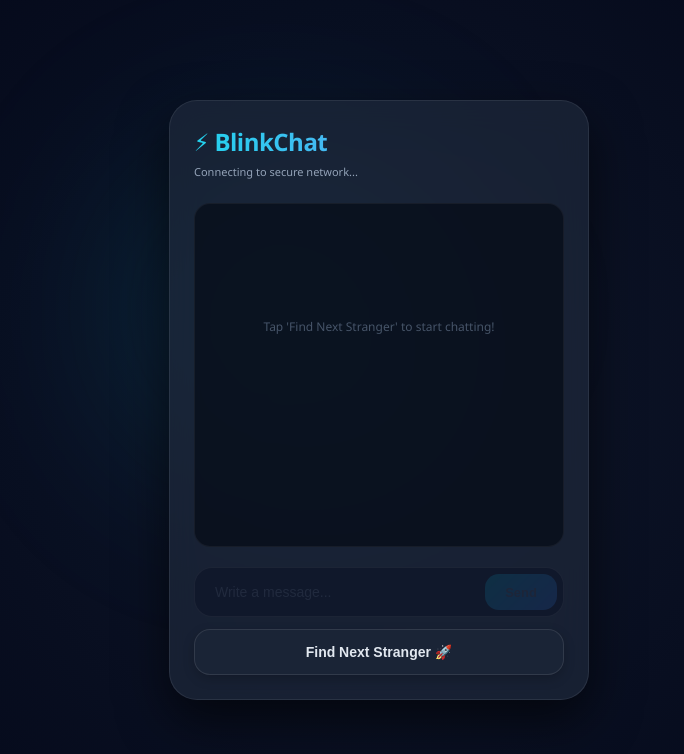
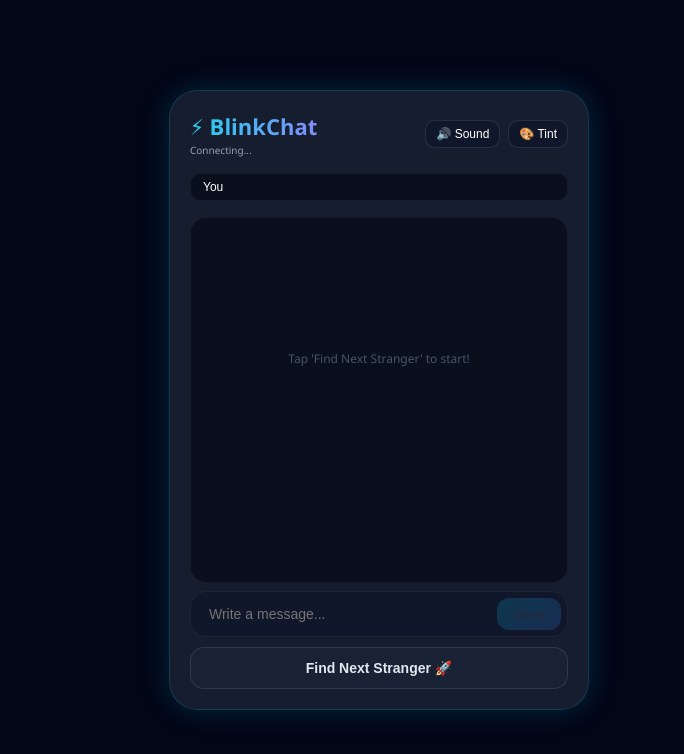
Before and after one commit to INDIA-FRIENDS-FREE/india-friends-chat-live, a website: page index.html in a window 1280 px wide. Shown: the whole page, without its empty margins (261-945 px from the left). Drawn offline with nearby package versions, Linux system fonts and the light colour scheme; no server answers.

Commit message:
Add files via upload

```diff
--- a/index.html
+++ b/index.html
@@ -3,13 +3,12 @@
 <head>
     <meta charset="UTF-8">
     <meta name="viewport" content="width=device-width, initial-scale=1.0">
-    <title>⚡ BlinkChat Premium</title>
+    <title>⚡ BlinkChat Mega Pro</title>
     <script src="/socket.io/socket.io.js"></script>
     <style>
-        /* प्रीमियम नियन डार्क थीम का जादू */
         body {
             font-family: 'Segoe UI', Tahoma, Geneva, Verdana, sans-serif;
-            background: radial-gradient(circle at center, #0f172a 0%, #020617 100%);
+            background: #020617;
             color: #f8fafc;
             margin: 0;
             padding: 20px;
@@ -18,89 +17,106 @@
             justify-content: center;
             min-height: 100vh;
             box-sizing: border-box;
-            overflow: hidden;
+            transition: all 0.4s ease;
         }
 
-        /* पीछे चमकने वाले नियन गोले (Background Glow) */
-        body::before {
-            content: "";
-            position: absolute;
-            width: 300px;
-            height: 300px;
-            background: rgba(6, 182, 212, 0.15);
-            border-radius: 50%;
-            blur: 120px;
-            filter: blur(100px);
-            top: 20%;
-            left: 30%;
-            z-index: 1;
-        }
-
+        /* सूनापन दूर करने के लिए प्रीमियम नियन कंटेनर */
         .chat-box {
             width: 100%;
             max-width: 420px;
-            height: 600px;
+            height: 620px;
             background: rgba(30, 41, 59, 0.7);
-            border: 1px solid rgba(255, 255, 255, 0.08);
+            border: 1px solid rgba(6, 182, 212, 0.2);
             backdrop-filter: blur(16px);
-            -webkit-backdrop-filter: blur(16px);
-            padding: 24px;
+            padding: 20px;
             border-radius: 28px;
             display: flex;
             flex-direction: column;
             justify-content: space-between;
-            box-shadow: 0 20px 50px rgba(0, 0, 0, 0.6);
+            box-shadow: 0 0 30px rgba(6, 182, 212, 0.2);
             box-sizing: border-box;
-            position: relative;
-            z-index: 2;
+        }
+
+        .header {
+            display: flex;
+            justify-content: space-between;
+            align-items: center;
+            border-b: 1px solid rgba(255, 255, 255, 0.05);
+            padding-bottom: 8px;
         }
 
         h2 {
             margin: 0;
-            font-size: 24px;
+            font-size: 22px;
             font-weight: 800;
             background: linear-gradient(to right, #22d3ee, #818cf8);
             -webkit-background-clip: text;
             -webkit-text-fill-color: transparent;
-            letter-spacing: -0.5px;
         }
 
-        #status {
-            font-size: 11px;
-            color: #94a3b8;
-            margin-top: 6px;
-            margin-bottom: 12px;
-            font-weight: 500;
+        /* टॉप फीचर्स बटन्स का पैनल ⚙️ */
+        .controls-panel {
+            display: flex;
+            gap: 8px;
+        }
+
+        .action-icon-btn {
+            background: rgba(15, 23, 42, 0.8);
+            border: 1px solid rgba(255,255,255,0.1);
+            color: white;
+            padding: 6px 10px;
+            font-size: 12px;
+            border-radius: 10px;
+            cursor: pointer;
+            transition: 0.2s;
+        }
+
+        .action-icon-btn:hover {
+            border-color: #22d3ee;
+            box-shadow: 0 0 8px rgba(6, 182, 212, 0.4);
+        }
+
+        /* यूजरनेम डालने का नया इनपुट बॉक्स 👤 */
+        .name-wrapper {
+            margin: 8px 0;
+            display: flex;
+            gap: 6px;
+        }
+
+        .name-wrapper input {
+            flex: 1;
+            background: rgba(3, 7, 18, 0.6);
+            border: 1px solid rgba(255,255,255,0.05);
+            border-radius: 10px;
+            padding: 6px 12px;
+            color: white;
+            font-size: 12px;
+            outline: none;
         }
 
         #messages {
             flex: 1;
             overflow-y: auto;
             border: 1px solid rgba(255, 255, 255, 0.05);
-            margin: 12px 0;
-            padding: 14px;
+            margin: 8px 0;
+            padding: 12px;
             text-align: left;
             background: rgba(3, 7, 18, 0.6);
             border-radius: 16px;
         }
 
-        /* स्क्रॉल बार को सुंदर बनाना */
-        #messages::-webkit-scrollbar { width: 5px; }
-        #messages::-webkit-scrollbar-thumb { background: rgba(255, 255, 255, 0.1); border-radius: 10px; }
-
         .input-area {
             display: flex;
-            gap: 10px;
-            margin-top: 8px;
+            gap: 8px;
             background: rgba(15, 23, 42, 0.8);
             padding: 6px;
-            border-radius: 18px;
+            border-radius: 16px;
             border: 1px solid rgba(255, 255, 255, 0.05);
         }
 
         #msgInput {
             flex: 1;
-            padding: 10px 14px;
+            padding: 8px 12px;
             border: none;
             background: transparent;
             color: white;
@@ -108,72 +124,69 @@
             font-size: 14px;
         }
 
-        #msgInput::placeholder { color: #475569; }
-        #msgInput:disabled { opacity: 0.3; }
-
         .send-btn {
-            padding: 10px 20px;
+            padding: 8px 16px;
             background: linear-gradient(135deg, #06b6d4 0%, #3b82f6 100%);
             color: #030712;
             font-weight: 700;
             border: none;
-            border-radius: 14px;
+            border-radius: 12px;
             cursor: pointer;
             font-size: 13px;
-            box-shadow: 0 4px 12px rgba(6, 182, 212, 0.3);
-            transition: all 0.2s ease;
         }
 
-        .send-btn:hover:not(:disabled) { transform: translateY(-1px); box-shadow: 0 6px 16px rgba(6, 182, 212, 0.4); }
-        .send-btn:active:not(:disabled) { transform: translateY(0); }
-        .send-btn:disabled { opacity: 0.15; cursor: default; box-shadow: none; color: #64748b; }
+        .send-btn:disabled { opacity: 0.2; color: #64748b; }
 
         .next-btn {
             width: 100%;
-            padding: 14px;
+            padding: 12px;
             font-size: 14px;
             font-weight: 700;
             cursor: pointer;
             background: rgba(30, 41, 59, 0.5);
             color: #e2e8f0;
             border: 1px solid rgba(255, 255, 255, 0.1);
-            border-radius: 16px;
-            margin-top: 12px;
-            transition: all 0.2s;
-            box-shadow: 0 4px 12px rgba(0,0,0,0.2);
+            border-radius: 14px;
         }
 
-        .next-btn:hover { background: rgba(51, 65, 85, 0.8); border-color: rgba(6, 182, 212, 0.3); color: #fff; }
+        .next-btn:hover { background: rgba(51, 65, 85, 0.8); border-color: #22d3ee; }
 
-        /* मैसेज बबल्स का लुक मॉडर्न करना */
-        .msg-p { margin: 8px 0; font-size: 14px; display: flex; flex-direction: column; }
+        .msg-p { margin: 6px 0; font-size: 14px; display: flex; flex-direction: column; }
         .msg-me { align-items: flex-end; }
         .msg-stranger { align-items: flex-start; }
 
-        .bubble {
-            padding: 10px 14px;
-            border-radius: 16px;
-            max-width: 75%;
-            word-break: break-all;
-            box-shadow: 0 2px 5px rgba(0,0,0,0.2);
-        }
+        .bubble { padding: 8px 12px; border-radius: 14px; max-width: 75%; word-break: break-all; }
         .b-me { background: linear-gradient(135deg, #06b6d4 0%, #2563eb 100%); color: white; border-bottom-right-radius: 2px; }
-        .b-stranger { background: #1e293b; color: #f1f5f9; border-top-left-radius: 2px; border: 1px solid rgba(255,255,255,0.03); }
+        .b-stranger { background: #1e293b; color: #f1f5f9; border-top-left-radius: 2px; }
 
-        .sys-msg { text-align: center; color: #64748b; font-size: 11px; background: rgba(0,0,0,0.2); padding: 6px; border-radius: 8px; margin: 8px 0; border: 1px solid rgba(255,255,255,0.02); }
+        .sys-msg { text-align: center; color: #64748b; font-size: 11px; padding: 4px; }
     </style>
 </head>
 <body>
 
     <div class="chat-box">
-        <div>
-            <h2>⚡ BlinkChat</h2>
-            <div id="status">Connecting to secure network...</div>
+        <!-- Header area with NEW buttons -->
+        <div class="header">
+            <div>
+                <h2>⚡ BlinkChat</h2>
+                <div id="status" style="font-size:10px; color:#94a3b8; margin: 2px 0 0 0;">Connecting...</div>
+            </div>
+
+            <!-- यहाँ जुड़े हैं एक्स्ट्रा बटन्स ⚙️ -->
+            <div class="controls-panel">
+                <button id="soundBtn" onclick="toggleSound()" class="action-icon-btn" title="Toggle Sound">🔊 Sound</button>
+                <button onclick="togglePinkTheme()" class="action-icon-btn" title="Change Neon Accent">🎨 Tint</button>
+            </div>
+        </div>
+
+        <!-- Username Input Box -->
+        <div class="name-wrapper">
+            <input type="text" id="usernameInput" placeholder="Set your nickname (Optional)..." value="You" />
         </div>
 
         <div id="messages">
-            <div style="text-align:center; color:#475569; font-size:12px; margin-top:100px; font-weight: 500;">
-                Tap 'Find Next Stranger' to start chatting!
+            <div style="text-align:center; color:#475569; font-size:12px; margin-top:120px;">
+                Tap 'Find Next Stranger' to start!
             </div>
         </div>
 
@@ -182,17 +195,52 @@
                 <input type="text" id="msgInput" placeholder="Write a message..." disabled onkeypress="if(event.key === 'Enter') sendMessage()" />
                 <button id="sendBtn" class="send-btn" onclick="sendMessage()" disabled>Send</button>
             </div>
-
-            <button id="nextBtn" class="next-btn" onclick="findStranger()">Find Next Stranger 🚀</button>
+            <button id="nextBtn" class="next-btn" style="margin-top: 10px;" onclick="findStranger()">Find Next Stranger 🚀</button>
         </div>
     </div>
 
     <script>
         const socket = io();
         let currentRoom = null;
+        let soundEnabled = true;
+        let pinkActive = false;
+
+        // इन-बिल्ट ऑडियो जनरेटर (बिना किसी बाहरी फाइल के बीप साउंड) 🔊
+        function playBeep() {
+            if (!soundEnabled) return;
+            const ctx = new (window.AudioContext || window.webkitAudioContext)();
+            const osc = ctx.createOscillator();
+            const gain = ctx.createGain();
+            osc.type = "sine";
+            osc.frequency.value = 587.33; // Premium D tone
+            gain.gain.setValueAtTime(0.08, ctx.currentTime);
+            gain.gain.exponentialRampToValueAtTime(0.00001, ctx.currentTime + 0.15);
+            osc.connect(gain); gain.connect(ctx.destination);
+            osc.start(); osc.stop(ctx.currentTime + 0.15);
+        }
+
+        function toggleSound() {
+            soundEnabled = !soundEnabled;
+            document.getElementById("soundBtn").innerText = soundEnabled ? "🔊 Sound" : "🔇 Mute";
+        }
+
+        function togglePinkTheme() {
+            pinkActive = !pinkActive;
+            const box = document.querySelector('.chat-box');
+            if (pinkActive) {
+                document.body.style.background = "#0f051d";
+                box.style.borderColor = "rgba(236, 72, 153, 0.3)";
+                box.style.boxShadow = "0 0 30px rgba(236, 72, 153, 0.2)";
+                document.getElementById('nextBtn').style.hoverBorderColor = "#ec4899";
+            } else {
+                document.body.style.background = "#020617";
+                box.style.borderColor = "rgba(6, 182, 212, 0.2)";
+                box.style.boxShadow = "0 0 30px rgba(6, 182, 212, 0.2)";
+            }
+        }
 
         socket.on("connect", () => {
-            document.getElementById("status").innerHTML = '<span style="color:#10b981; font-weight:bold;">● Connected</span> • Secure & Anonymous';
+            document.getElementById("status").innerHTML = '<span style="color:#10b981; font-weight:bold;">● Connected</span>';
         });
 
         function findStranger() {
@@ -203,35 +251,23 @@
         }
 
         socket.on("waiting-status", (msg) => {
-            document.getElementById("status").innerHTML = '<span style="color:#fbbf24; font-weight:bold; animate-pulse">🔍 Searching...</span> Looking for a match';
+            document.getElementById("status").innerHTML = '<span style="color:#fbbf24; font-weight:bold;">🔍 Searching match...</span>';
         });
 
         socket.on("chat-start", (data) => {
             currentRoom = data.room;
-            document.getElementById("status").innerHTML = '<span style="color:#22d3ee; font-weight:bold;">⚡ Matched!</span> Talking to a stranger';
+            document.getElementById("status").innerHTML = '<span style="color:#22d3ee; font-weight:bold;">⚡ Matched!</span>';
             document.getElementById("msgInput").disabled = false;
             document.getElementById("sendBtn").disabled = false;
             document.getElementById("msgInput").focus();
-            document.getElementById("messages").innerHTML = '<div class="sys-msg">🔒 Secured end-to-end chat room created.</div>';
+            document.getElementById("messages").innerHTML = '<div class="sys-msg">🔒 Secured room created. Chat started.</div>';
+            playBeep(); // मैच होने पर बीप 🔊
         });
 
         function sendMessage() {
             const input = document.getElementById("msgInput");
+            const nameInput = document.getElementById("usernameInput");
+            const myName = nameInput.value.trim() || "You";
             const text = input.value.trim();
+
             if (text && currentRoom) {
-                const msgDiv = document.getElementById("messages");
-                msgDiv.innerHTML += `<div class="msg-p msg-me"><div class="bubble b-me">${text}</div></div>`;
-                socket.emit("send-msg", { room: currentRoom, text: text });
-                input.value = "";
-                msgDiv.scrollTop = msgDiv.scrollHeight;
-            }
-        }
-
-        socket.on("receive-msg", (text) => {
-            const msgDiv = document.getElementById("messages");
-            msgDiv.innerHTML += `<div class="msg-p msg-stranger"><div class="bubble b-stranger">${text}</div></div>`;
-            msgDiv.scrollTop = msgDiv.scrollHeight;
-        });
-    </script>
-</body>
-</html>
```
